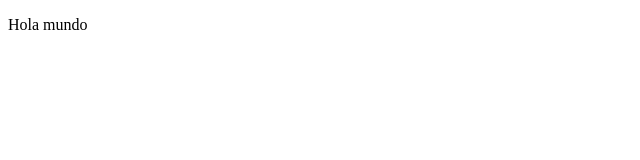
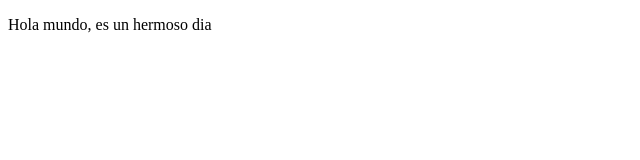
Before and after one commit to alnaranjoar/proyectoDemoCursoPrework, a plain HTML site: page index.html in a window 1280 px wide. Shown: the whole page, without its empty margins (0-640 px from the left). Drawn offline with Linux system fonts and the light colour scheme.

Commit message:
cambios agregamos hermoso dia

```diff
--- a/index.html
+++ b/index.html
@@ -8,7 +8,7 @@
 </head>
 <body>
     <p>
-        Hola mundo
+        Hola mundo, es un hermoso dia
     </p>
 </body>
 </html>
```
